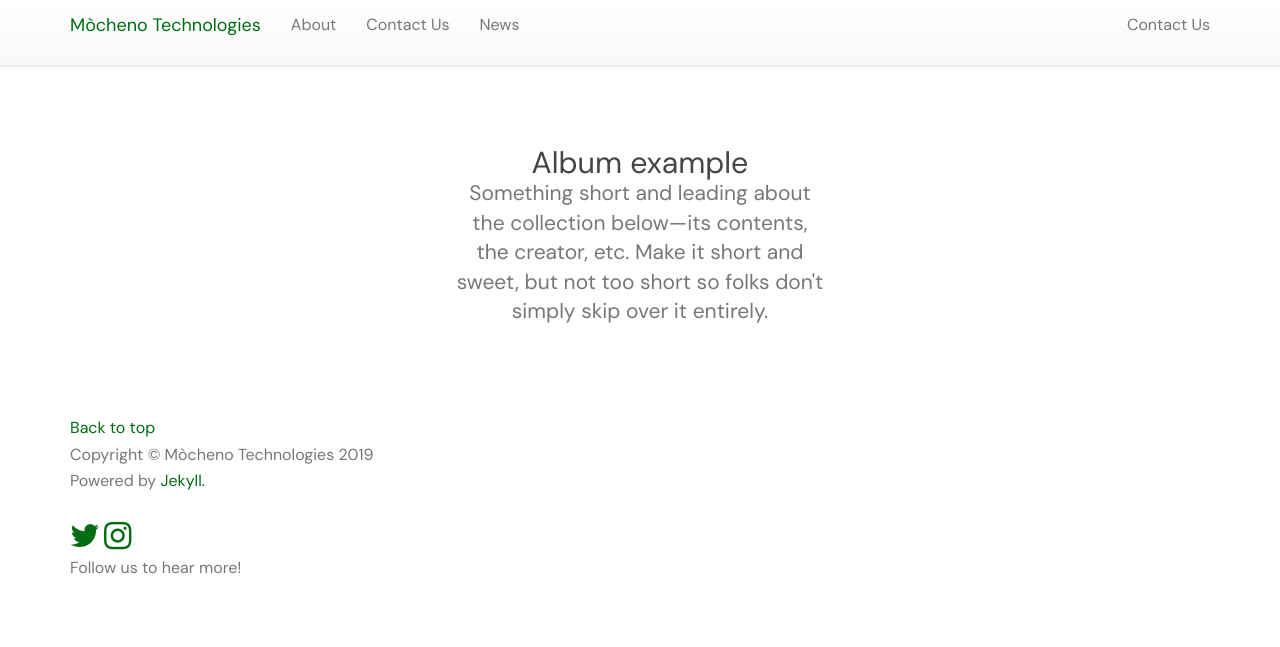
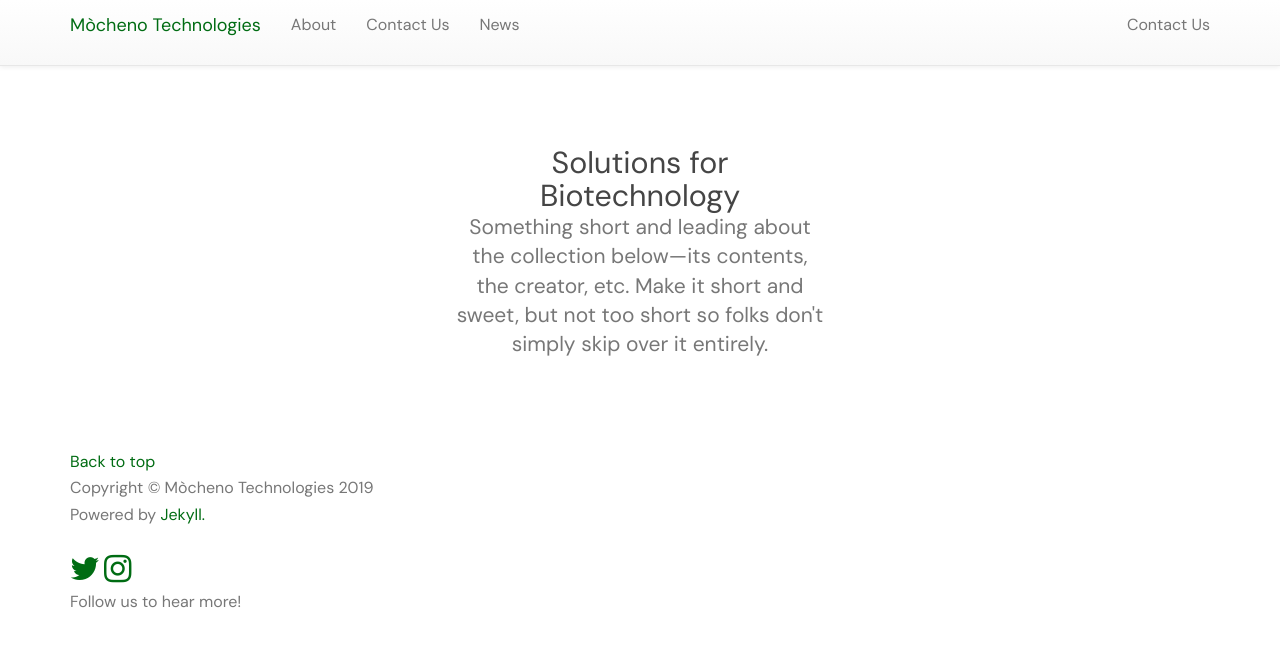
Before and after one commit to isottavia/Mocheno-Technologies-Website, a Jekyll site: the page built from index.html, in a window 1280 px wide. Shown: the top 647 px of the page. Built offline with Jekyll 4.4.1, drawn with Linux system fonts in a browser that asks for light colours; nearby versions of some CDN libraries.

Commit message:
Edits to main index page jumbotron

```diff
--- a/index.html
+++ b/index.html
@@ -4,7 +4,7 @@ layout: default
 
 <section class="jumbotron text-center">
     <div class="container">
-    	<h1 class="jumbotron-heading">Album example</h1>
+    	<h1 class="jumbotron-heading">Solutions for Biotechnology</h1>
           <p class="lead text-muted">Something short and leading about the collection below—its contents, the creator, etc. Make it short and sweet, but not too short so folks don't simply skip over it entirely.</p>
     </div>
 </section>
```
